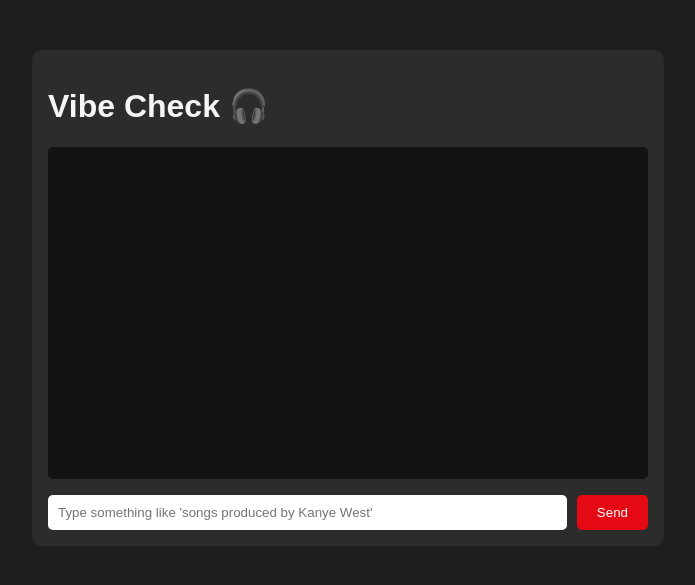
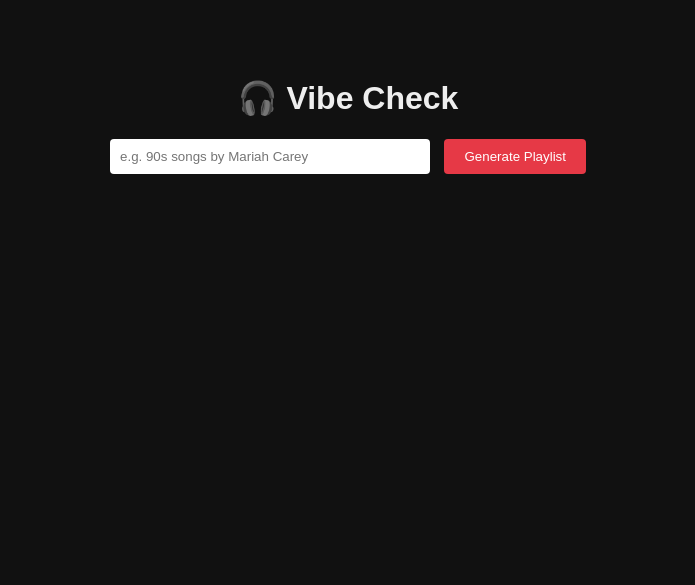
Before and after one commit to rileywallaceriley/Vibe_Check, a FastAPI app: page / in a window 1280 px wide. Shown: the top 585 px of the page, without its empty margins (292-987 px from the left). Run offline with FastAPI, Linux system fonts and the light colour scheme.

Commit message:
Update index.html

```diff
--- a/templates/index.html
+++ b/templates/index.html
@@ -1,76 +1,59 @@
 <!DOCTYPE html>
 <html lang="en">
 <head>
-    <meta charset="UTF-8">
-    <title>Vibe Check 🎧</title>
-    <link rel="stylesheet" href="/static/style.css">
+  <meta charset="UTF-8">
+  <title>Vibe Check</title>
+  <style>
+    body {
+      font-family: sans-serif;
+      background-color: #111;
+      color: #eee;
+      display: flex;
+      flex-direction: column;
+      align-items: center;
+      padding-top: 50px;
+    }
+    form {
+      margin-bottom: 20px;
+    }
+    input[type="text"] {
+      padding: 10px;
+      width: 300px;
+      border: none;
+      border-radius: 4px;
+      margin-right: 10px;
+    }
+    button {
+      padding: 10px 20px;
+      background-color: #e63946;
+      color: white;
+      border: none;
+      border-radius: 4px;
+      cursor: pointer;
+    }
+    .results {
+      max-width: 600px;
+      margin-top: 20px;
+      text-align: left;
+    }
+    .track {
+      margin-bottom: 10px;
+      border-bottom: 1px solid #444;
+      padding-bottom: 10px;
+    }
+  </style>
 </head>
 <body>
-    <div class="chat-container">
-        <h1>Vibe Check 🎧</h1>
-        <div id="chat-box" class="chat-box"></div>
-        <div class="input-area">
-            <input type="text" id="user-input" placeholder="Type something like 'songs produced by Kanye West'">
-            <button onclick="sendPrompt()">Send</button>
-        </div>
-    </div>
 
-    <script>
-        let currentTracks = [];
+  <h1>🎧 Vibe Check</h1>
+  <form method="post">
+    <input type="text" name="prompt" placeholder="e.g. 90s songs by Mariah Carey" required>
+    <button type="submit">Generate Playlist</button>
+  </form>
 
-        async function sendPrompt() {
-            const input = document.getElementById("user-input");
-            const prompt = input.value.trim();
-            if (!prompt) return;
+  <div class="results">
+    <!-- server-generated playlist goes here -->
+  </div>
 
-            const chatBox = document.getElementById("chat-box");
-            chatBox.innerHTML += `<div class='user-msg'><strong>You:</strong> ${prompt}</div>`;
-
-            const response = await fetch('/chat', {
-                method: 'POST',
-                headers: { 'Content-Type': 'application/json' },
-                body: JSON.stringify({ prompt })
-            });
-
-            const data = await response.json();
-            currentTracks = data.raw_playlist;
-
-            const rawTracks = currentTracks.map(t => `<li>${t}</li>`).join('');
-            chatBox.innerHTML += `
-                <div class='bot-msg'>
-                    <strong>Vibe Check:</strong>
-                    Found some tracks:
-                    <ul>${rawTracks}</ul>
-                    <em>${data.message}</em>
-                    <button onclick="getLinks()">Get Spotify Links</button>
-                </div>
-            `;
-
-            input.value = "";
-            chatBox.scrollTop = chatBox.scrollHeight;
-        }
-
-        async function getLinks() {
-            const response = await fetch('/links', {
-                method: 'POST',
-                headers: { 'Content-Type': 'application/json' },
-                body: JSON.stringify({})
-            });
-
-            const data = await response.json();
-            const links = data.linked_playlist.map(item =>
-                `<li><a href="${item.spotify_url}" target="_blank">${item.name} – ${item.artist}</a></li>`
-            ).join('');
-
-            const chatBox = document.getElementById("chat-box");
-            chatBox.innerHTML += `
-                <div class='bot-msg'>
-                    <strong>Spotify Links:</strong>
-                    <ul>${links}</ul>
-                </div>
-            `;
-            chatBox.scrollTop = chatBox.scrollHeight;
-        }
-    </script>
 </body>
 </html>
```
